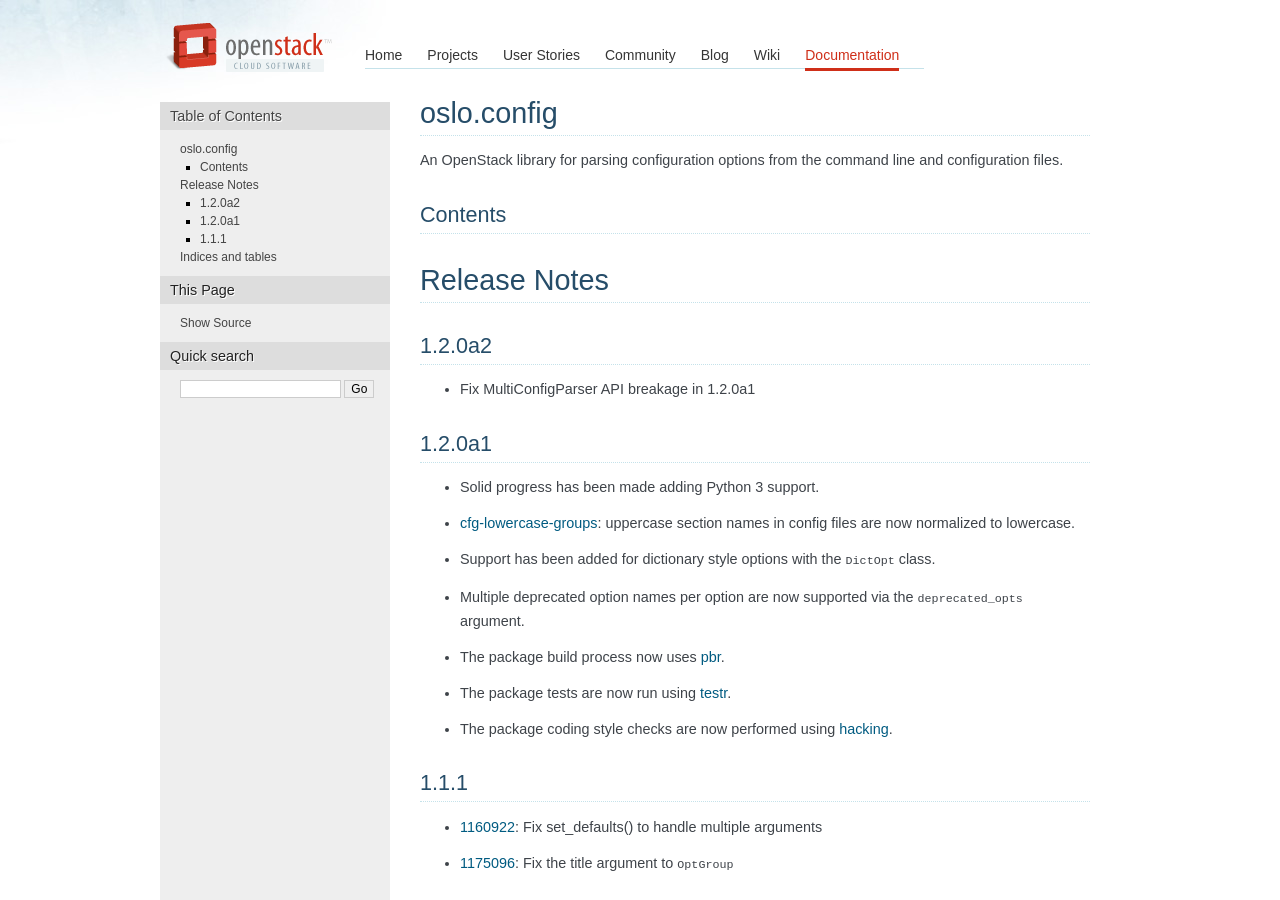
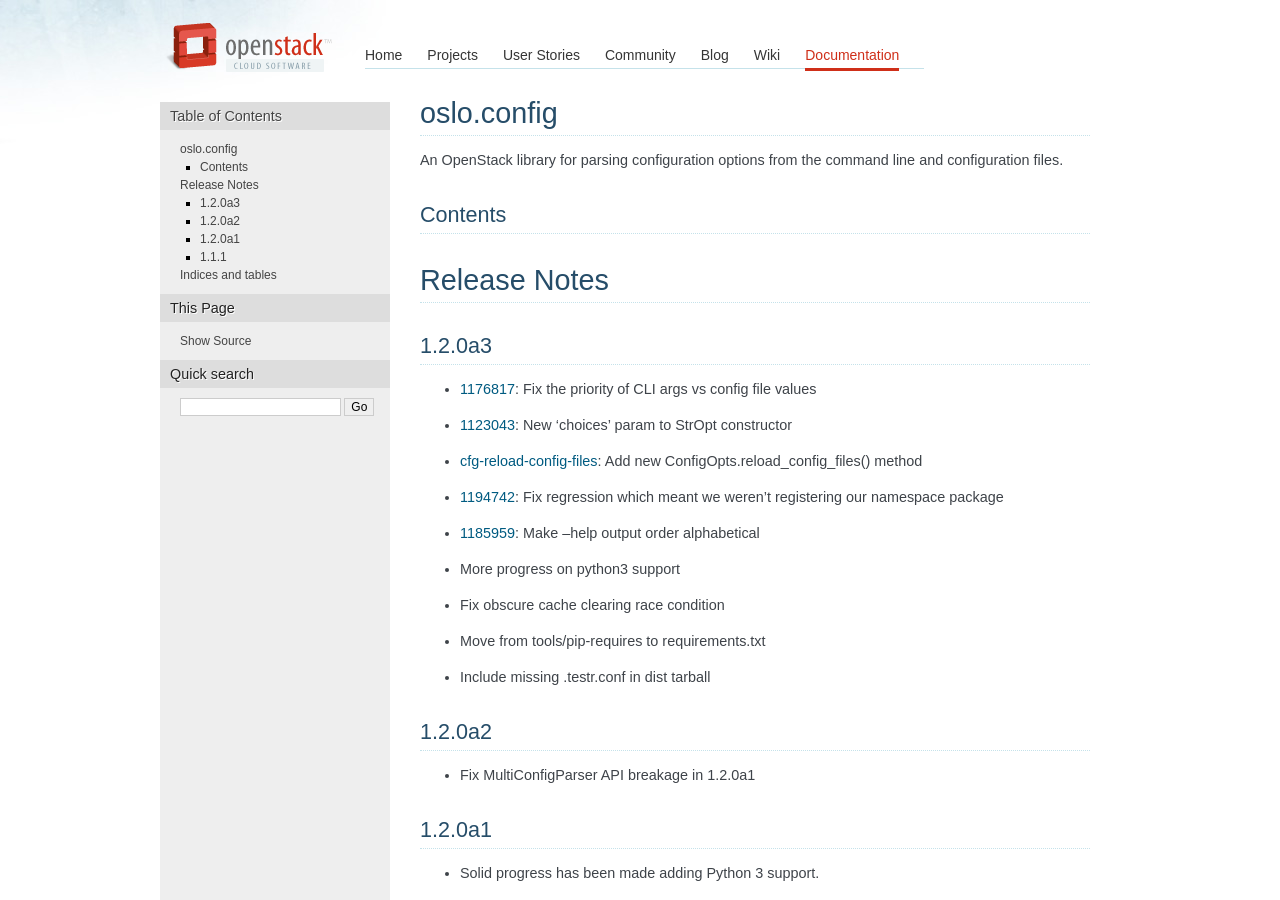
Before and after one commit to openstack/oslo.config, a Sphinx documentation site: the page built from doc/source/index.rst, in a window 1280 px wide and 900 px high. Built offline with Sphinx 7.4.7, drawn with Linux system fonts in a browser that asks for light colours; pages that are not in the unit, such as notebooks, are missing from menus.

Commit message:
Add release notes for 1.2.0a3
These will appear here:

  http://docs.openstack.org/developer/oslo.config/

Change-Id: I2e9bfcf2358dddc8354456e3afc52b7e11ed3d5c

```diff
--- a/doc/source/index.rst
+++ b/doc/source/index.rst
@@ -14,6 +14,25 @@
 
 Release Notes
 =============
+
+1.2.0a3
+-------
+
+* 1176817_: Fix the priority of CLI args vs config file values
+* 1123043_: New 'choices' param to StrOpt constructor
+* cfg-reload-config-files_: Add new ConfigOpts.reload_config_files() method
+* 1194742_: Fix regression which meant we weren't registering our namespace package
+* 1185959_: Make --help output order alphabetical
+* More progress on python3 support
+* Fix obscure cache clearing race condition
+* Move from tools/pip-requires to requirements.txt
+* Include missing .testr.conf in dist tarball
+
+.. _1176817: https://bugs.launchpad.net/oslo/+bug/1176817
+.. _1123043: https://bugs.launchpad.net/oslo/+bug/1123043
+.. _cfg-reload-config-files: https://blueprints.launchpad.net/oslo/+spec/cfg-reload-config-files
+.. _1194742: https://bugs.launchpad.net/oslo/+bug/1194742
+.. _1185959: https://bugs.launchpad.net/oslo/+bug/1185959
 
 1.2.0a2
 -------
```
